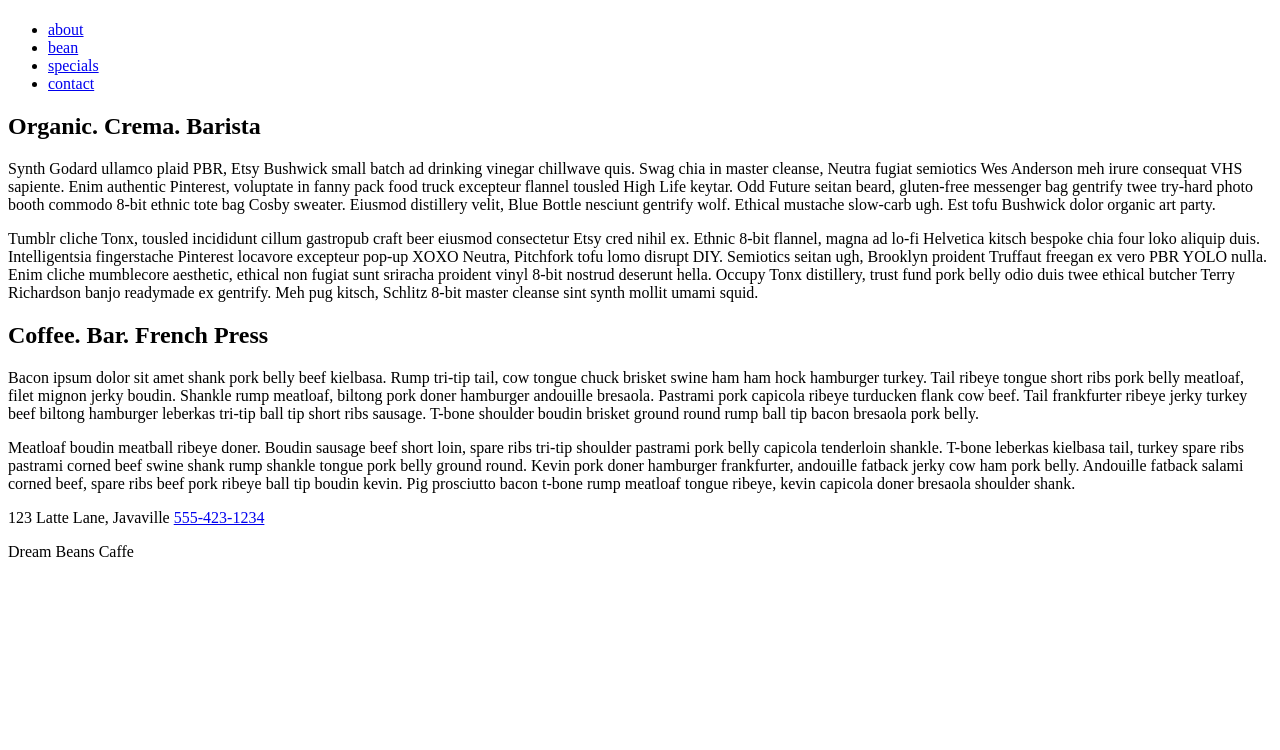
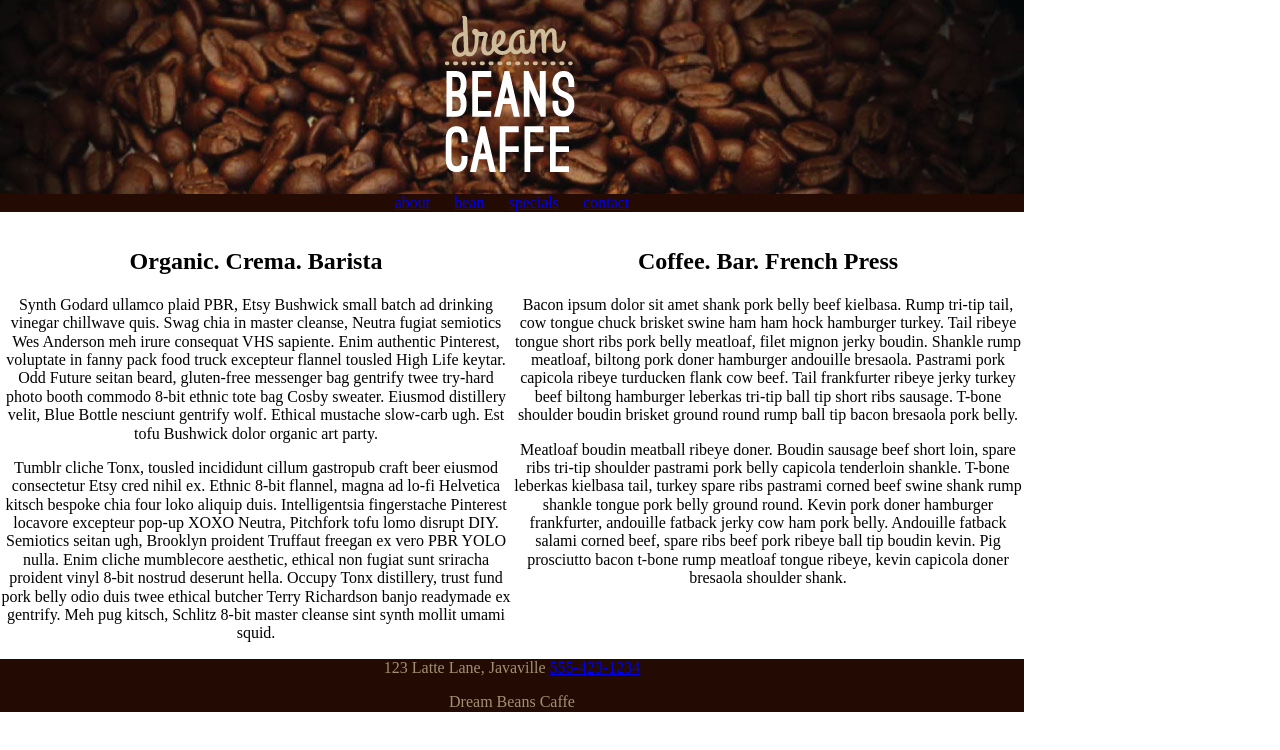
Before and after one commit to chuckha/StartupInstituteLesson, a plain HTML site: page activity1/index.html in a window 1280 px wide. Drawn offline with nearby package versions, Linux system fonts and the light colour scheme.

Commit message:
workthrough dreambeans

```diff
--- a/activity1/index.html
+++ b/activity1/index.html
@@ -1,10 +1,13 @@
 <!DOCTYPE html>
 <html>
-  <head></head>
+  <head>
+    <link rel="stylesheet" href="normalize.css" type="text/css" media="screen" />
+    <link rel="stylesheet" href="styles.css" type="text/css" media="screen" />
+  </head>
   <body>
     <header>
       <h1 class="logo"></h1>
-      <nav>
+      <nav class="bg">
 	<ul>
 	  <li><a href="#">about</a></li>
 	  <li><a href="#">bean</a></li>
@@ -25,7 +28,7 @@
 	<p>Meatloaf boudin meatball ribeye doner. Boudin sausage beef short loin, spare ribs tri-tip shoulder pastrami pork belly capicola tenderloin shankle. T-bone leberkas kielbasa tail, turkey spare ribs pastrami corned beef swine shank rump shankle tongue pork belly ground round. Kevin pork doner hamburger frankfurter, andouille fatback jerky cow ham pork belly. Andouille fatback salami corned beef, spare ribs beef pork ribeye ball tip boudin kevin. Pig prosciutto bacon t-bone rump meatloaf tongue ribeye, kevin capicola doner bresaola shoulder shank.</p>
 	</div>
     </div>
-    <footer>
+    <footer style="clear: both" class="bg">
       <p>123 Latte Lane, Javaville <a href="tel:+15554231234">555-423-1234</a></p>
       <p>Dream Beans Caffe</p>
     </footer>
--- /dev/null
+++ b/activity1/styles.css
@@ -0,0 +1,42 @@
+header {
+    background-image: url('beans.jpg');
+}
+
+.logo {
+    background-image: url('beans-logo.png');
+    width: 136px;
+    height: 178px;
+    margin: 0 auto;
+}
+
+li {
+    list-style: none;
+    display: inline;
+    padding: 0 10px;
+}
+
+ul {
+    text-align: center;
+    padding: 0;
+}
+
+.bg {
+    background-color: #230b03;
+}
+
+body {
+    width: 1024px;
+}
+
+.col {
+    margin: 0 auto;
+    float: left;
+    width: 50%;
+    text-align: center;
+}
+
+footer {
+    color: #a38f74;
+    text-align: center;
+}
+/* background color 230b03 */
```
Also changed, not shown: activity1/dream-beans.png (added).
